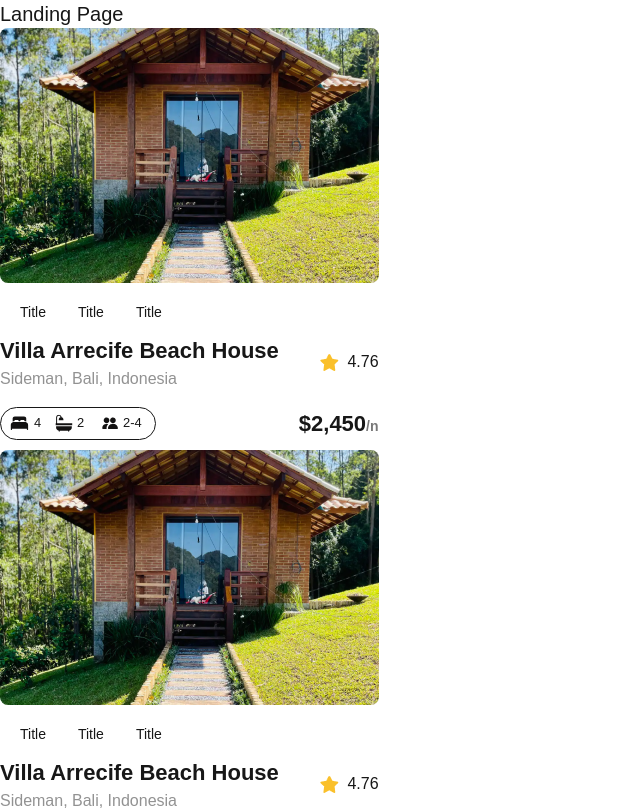
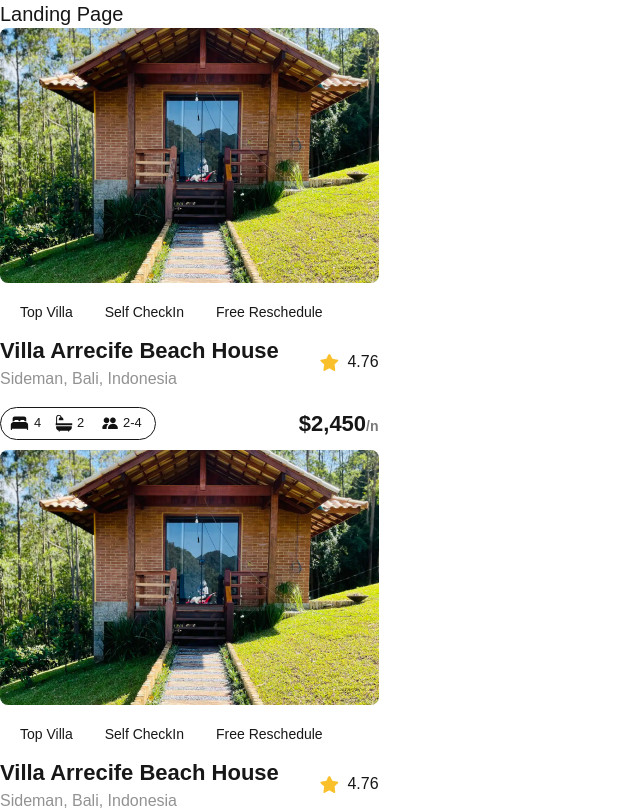
Before and after one commit to MauriceHPS/alx-project-0x00-setup, a Next.js app in the folder alx-project-0x00/: page /landing in a window 1280 px wide. Shown: the top 810 px of the page, without its empty margins (0-640 px from the left). Built offline with nearby package versions, Linux system fonts and the light colour scheme.

Commit message:
Created an interface in a TS file and passed the props to a .tsx file

```diff
--- a/alx-project-0x00/components/Pill.tsx
+++ b/alx-project-0x00/components/Pill.tsx
@@ -1,10 +1,11 @@
+import { PillProps } from "@/interfaces";
 import React from "react";
 
-const Pill: React.FC = () => {
+const Pill: React.FC<PillProps> = ({ title }) => {
   return (
     <>
       <div className="flex justify-center items-center bg-[#F9#F9#f9] px-3 w-auto h-[27px] rounded-full">
-        <p className="text-sm">Title</p>
+        <p className="text-sm">{title}</p>
       </div>
     </>
   );
--- a/alx-project-0x00/interfaces/index.ts
+++ b/alx-project-0x00/interfaces/index.ts
@@ -0,0 +1,3 @@
+export interface PillProps {
+  title: string;
+}
```
